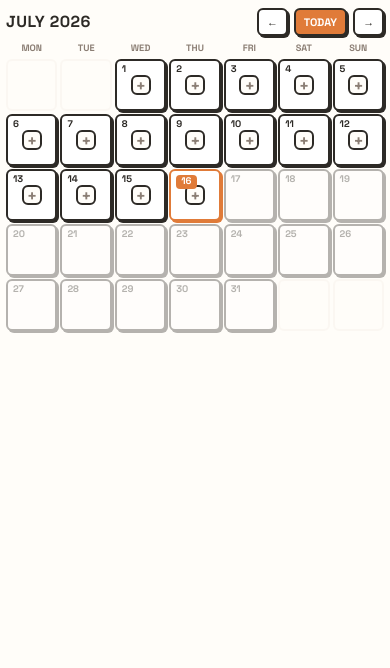
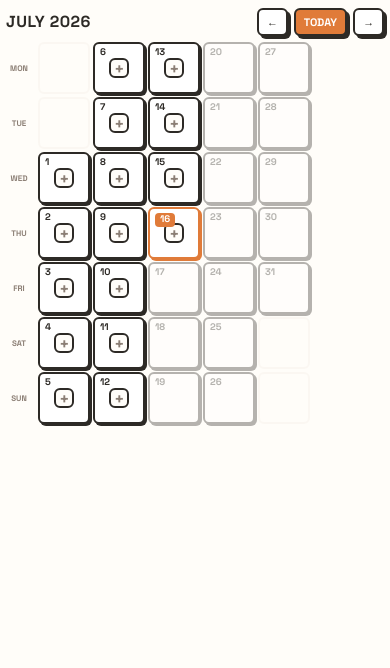
Before and after one commit to jsharonsweety28-ai/Monad, a Flask app: page /memories in a window 390 px wide. Shown: the part 60-728 px from the top of the page. Run offline with Flask 3, Linux system fonts and the light colour scheme; the visitor is signed in with stand-in values (Sample User, id 1); data that the repository does not hold is empty; some libraries are stand-ins or nearby versions.

Commit message:
Memories mobile: horizontal swipe carousel with square tiles
Replace rotation hack with a proper layout — days as rows, weeks as
columns. Sticky day-label column on left, overflow-x scroll with
scroll-snap-type: x so each swipe snaps to a week. Auto-scrolls to
current week on load. Desktop grid unchanged (week-col: display:contents).

Co-Authored-By: Claude Sonnet 4.6 <noreply@anthropic.com>

```diff
--- a/website/templates/memories.html
+++ b/website/templates/memories.html
@@ -53,6 +53,9 @@
 
   /* ── Grid ── */
   .square-grid { display: grid; grid-template-columns: repeat(7, 1fr); gap: 4px; }
+
+  /* week-col is transparent on desktop — day squares become direct grid children */
+  .week-col { display: contents; }
 
   /* ── Day cell — photo fills entire cell ── */
   .day-square {
@@ -143,20 +146,69 @@
   .overlay { display: none; position: fixed; inset: 0; background: rgba(0,0,0,0.6); z-index: 9998; }
   .overlay.show { display: block; }
 
-  /* ── Compact portrait layout on mobile ── */
+  /* ── Mobile: horizontal carousel (days = rows, weeks = columns, swipe left/right) ── */
   @media (max-width: 600px) {
     .page-content:has(.memories-page) { padding: 8px 6px !important; }
 
     .memories-page .mem-header-row { margin-bottom: 6px; }
     .memories-page .mem-month-title { font-size: 1rem; }
-    .memories-page .mem-nav-btn { padding: 4px 8px; font-size: 0.68rem; box-shadow: 2px 2px 0 var(--text-primary); }
-    .memories-page .mem-day-labels { font-size: 0.58rem; gap: 3px; margin-bottom: 3px; }
-    .memories-page .square-grid { gap: 3px; }
+    .memories-page .mem-nav-btn { padding: 4px 8px; font-size: 0.68rem; }
 
-    /* Fixed height so 6 weeks all fit on one screen */
+    /* Scroll wrapper — horizontal carousel */
+    .mem-grid-scroll {
+      display: flex;
+      gap: 3px;
+      overflow-x: auto;
+      scroll-snap-type: x mandatory;
+      -webkit-overflow-scrolling: touch;
+      scrollbar-width: none;
+      padding-bottom: 4px;
+    }
+    .mem-grid-scroll::-webkit-scrollbar { display: none; }
+
+    /* Day-name column: sticky on the left */
+    .memories-page .mem-day-labels {
+      display: flex;
+      flex-direction: column;
+      gap: 3px;
+      position: sticky;
+      left: 0;
+      z-index: 10;
+      background: var(--body-bg);
+      flex-shrink: 0;
+      padding-right: 3px;
+      margin-bottom: 0;
+    }
+    .memories-page .mem-day-labels span {
+      width: 26px;
+      height: 52px;
+      display: flex;
+      align-items: center;
+      justify-content: center;
+      font-size: 0.5rem;
+    }
+
+    /* Grid becomes a horizontal flex of week columns */
+    .memories-page .square-grid {
+      display: flex;
+      gap: 3px;
+      flex-shrink: 0;
+    }
+
+    /* Each week is a snap point */
+    .week-col {
+      display: flex;
+      flex-direction: column;
+      gap: 3px;
+      flex-shrink: 0;
+      scroll-snap-align: start;
+    }
+
+    /* Square tiles */
     .memories-page .day-square {
+      width: 52px;
+      height: 52px;
       aspect-ratio: unset;
-      height: 52px;
     }
 
     .memories-page .day-num { font-size: 0.6rem; }
@@ -184,15 +236,17 @@
     </div>
   </div>
 
-  <!-- Day labels -->
+  <!-- Horizontal carousel: sticky day-label column + week columns -->
+  <div class="mem-grid-scroll">
+
     <div class="mem-day-labels">
       <span>Mon</span><span>Tue</span><span>Wed</span><span>Thu</span><span>Fri</span><span>Sat</span><span>Sun</span>
     </div>
 
-  <!-- Photo grid -->
     <div class="square-grid">
       {% set todayDate = datetime.utcnow().date() %}
       {% for week in calendar_matrix %}
+      <div class="week-col">
         {% for day in week %}
           {% if day == 0 %}
             <div class="day-square empty"></div>
@@ -223,8 +277,11 @@
             </div>
           {% endif %}
         {% endfor %}
+      </div>
       {% endfor %}
     </div>
+
+  </div><!-- /mem-grid-scroll -->
 </div>
 
 <!-- Upload Overlay -->
@@ -246,6 +303,20 @@
 </div>
 
 <script>
+  // Auto-scroll carousel to current week on mobile
+  document.addEventListener('DOMContentLoaded', function () {
+    if (window.innerWidth <= 600) {
+      var todaySquare = document.querySelector('.day-square.today');
+      if (todaySquare) {
+        var weekCol = todaySquare.closest('.week-col');
+        var scroll = document.querySelector('.mem-grid-scroll');
+        if (weekCol && scroll) {
+          scroll.scrollLeft = weekCol.offsetLeft - 32;
+        }
+      }
+    }
+  });
+
   function showUpload(date) {
     document.getElementById('uploadDate').value = date;
     document.getElementById('uploadPopup').classList.add('show');
```
Lines whose indentation alone changed are shown as unchanged.
